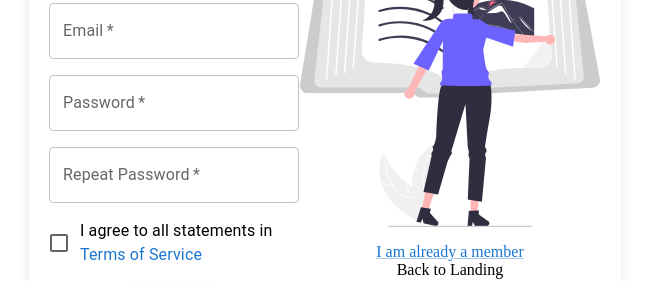
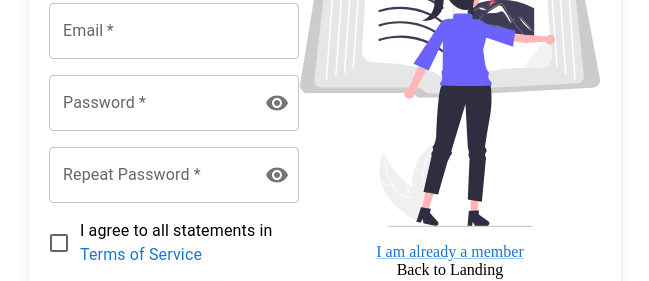
Before and after one commit to BentlyM/library-management-app-next, a Next.js app: page /register in a window 1280 px wide. Shown: the part 304-585 px from the top of the page, without its empty margins (315-964 px from the left). Built offline with nearby package versions, Linux system fonts and the light colour scheme.

Commit message:
"Updated MUI dependencies to version 6.1.5, refactored login and register pages to use OutlinedInput, and made minor changes to settings page."

```diff
--- a/app/(auth)/register/page.tsx
+++ b/app/(auth)/register/page.tsx
@@ -1,6 +1,6 @@
 'use client';
 
-import React from 'react';
+import React, { useState } from 'react';
 import {
   Container,
   Box,
@@ -10,13 +10,21 @@ import {
   Button,
   FormControlLabel,
   Link,
+  FormControl,
+  InputLabel,
+  OutlinedInput,
+  InputAdornment,
+  IconButton,
 } from '@mui/material';
 import { register } from './_actions/register';
 import { useMutation } from '@tanstack/react-query';
 import toast from 'react-hot-toast';
 import Image from 'next/image';
+import { Visibility, VisibilityOff } from '@mui/icons-material';
 
 const SignUp = () => {
+  const [showPassword, setShowPassword] = useState(false);
+
   const mutation = useMutation({
     mutationFn: register,
     onSuccess: (data) => {
@@ -50,6 +58,10 @@ const SignUp = () => {
     target.email.value = '';
     target.password.value = '';
     target.confirmPassword.value = '';
+  };
+
+  const handleClickShowPassword = () => {
+    setShowPassword((prev) => !prev);
   };
 
   return (
@@ -127,28 +139,54 @@ const SignUp = () => {
                   required
                 />
               </Box>
-              <Box sx={{ mb: 2 }}>
-                <TextField
+              <FormControl sx={{ mb: 2 }} variant="outlined">
+                <InputLabel htmlFor="password">Password *</InputLabel>
+                <OutlinedInput
                   fullWidth
                   sx={{ width: '250px' }}
                   label="Password"
-                  variant="outlined"
-                  type="password"
+                  type={showPassword ? 'text' : 'password'}
                   name="password"
+                  id="password"
                   required
+                  endAdornment={
+                    <InputAdornment position="end">
+                      <IconButton
+                        onClick={handleClickShowPassword}
+                        onMouseDown={(e) => e.preventDefault()} // Prevent focus loss
+                        edge="end"
+                      >
+                        {showPassword ? <VisibilityOff /> : <Visibility />}
+                      </IconButton>
+                    </InputAdornment>
+                  }
                 />
-              </Box>
-              <Box sx={{ mb: 2 }}>
-                <TextField
+              </FormControl>
+
+              <FormControl sx={{ mb: 2 }} variant="outlined">
+                <InputLabel htmlFor="confirmPassword">
+                  Repeat Password *
+                </InputLabel>
+                <OutlinedInput
                   fullWidth
                   sx={{ width: '250px' }}
                   label="Repeat Password"
-                  variant="outlined"
-                  type="password"
+                  type={showPassword ? 'text' : 'password'}
                   name="confirmPassword"
                   required
+                  endAdornment={
+                    <InputAdornment position="end">
+                      <IconButton
+                        onClick={handleClickShowPassword}
+                        onMouseDown={(e) => e.preventDefault()} // Prevent focus loss
+                        edge="end"
+                      >
+                        {showPassword ? <VisibilityOff /> : <Visibility />}
+                      </IconButton>
+                    </InputAdornment>
+                  }
                 />
-              </Box>
+              </FormControl>
 
               <FormControlLabel
                 control={<Checkbox name="agree-term" color="primary" />}
--- a/package.json
+++ b/package.json
@@ -13,8 +13,8 @@
     "@emotion/react": "^11.13.3",
     "@emotion/styled": "^11.13.0",
     "@mui/base": "^5.0.0-beta.59",
-    "@mui/icons-material": "^6.1.3",
-    "@mui/material": "^6.1.3",
+    "@mui/icons-material": "^6.1.5",
+    "@mui/material": "^6.1.5",
     "@mui/system": "^6.1.4",
     "@mui/x-charts": "^7.20.0",
     "@prisma/client": "^5.20.0",
```
Also changed, not shown: app/(auth)/login/page.tsx (+29 -5 lines), app/dashboard/(pages)/settings/_actions/updateAccount.ts (+0 -7 lines), app/dashboard/(pages)/settings/page.tsx (+58 -28 lines), 1 other file (tests, documents, lock files or other folders).
